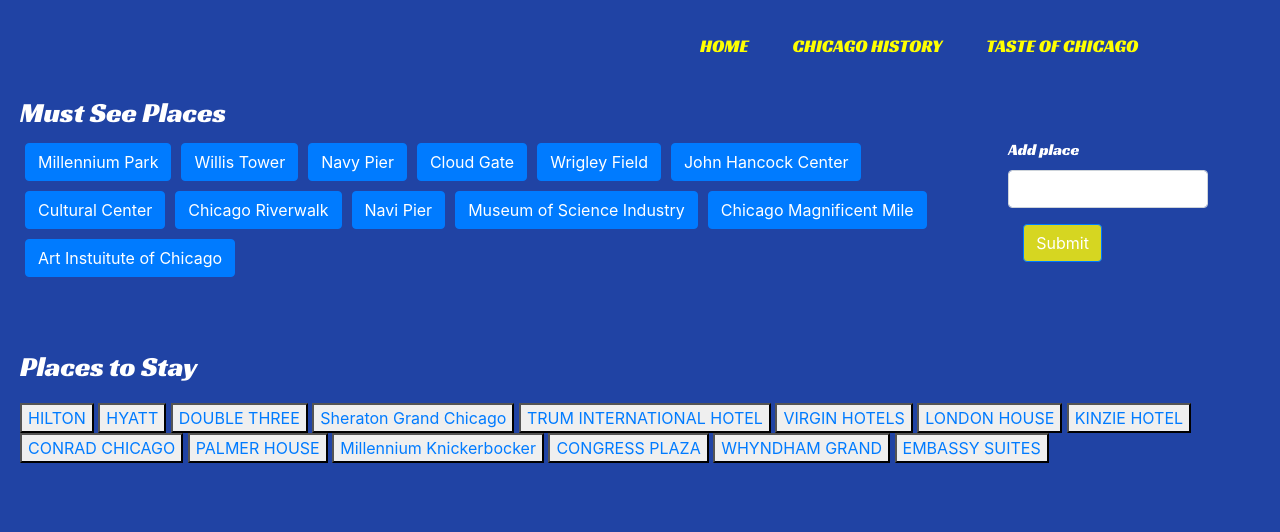
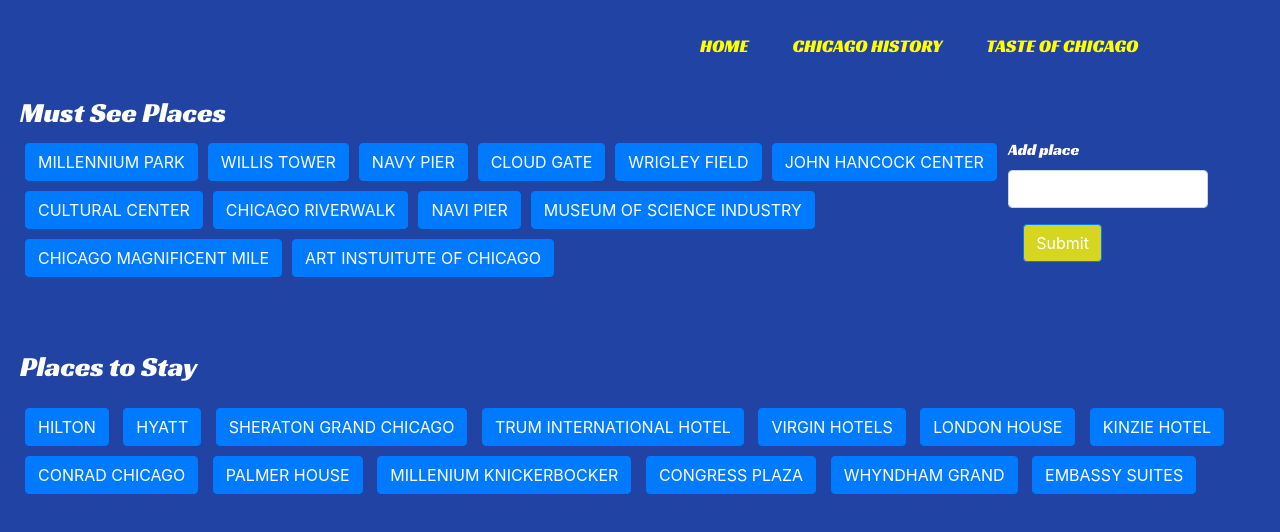
Before and after one commit to Aizadik/explore-chicago, a plain HTML site: page project-1.ExploreChicago.html in a window 1280 px wide. Drawn offline with nearby package versions, Linux system fonts and the light colour scheme.

Commit message:
changing style

```diff
--- a/assets/css/Explore.css
+++ b/assets/css/Explore.css
@@ -10,7 +10,8 @@
 }
 
 #btn-link {
-    background-color: 214, 214, 33;
+    /* background-color: 214, 214, 33; */
+    color: white;
 }
 
 .hotels {
@@ -62,11 +63,12 @@
 }
 
 .gifanchor:after {
+    color: white;
     content: 'Show on the map';
     visibility: visible;
     display: block;
-    background-color: rgb(94, 255, 0);
-    margin-right: 150px;
+    background-color: rgb(214, 214, 33);
+    margin-right: 200px;
 }
 
 .gifall img:hover {
@@ -87,7 +89,6 @@
     margin-top: 10px;
     font-family: 'Racing Sans One', cursive;
     font-size: 20px;
-
 }
 
 .main-nav li {
@@ -110,9 +111,9 @@
 .main-nav li a:active {
     border-bottom: 2px solid #e67e22;
 }
-#panel {
 
-}
+#panel {}
+
 #geocode #map {
     display: none;
     margin-left: 20px;
@@ -132,10 +133,11 @@
     max-height: 450px;
     border: 2px solid yellow;
     border-radius: 4px;
-    -webkit-box-shadow: inset 0 1px 1px rgba(0,0,0,.05);
-    box-shadow: inset 0 1px 1px rgba(0,0,0,.05);
+    -webkit-box-shadow: inset 0 1px 1px rgba(0, 0, 0, .05);
+    box-shadow: inset 0 1px 1px rgba(0, 0, 0, .05);
 }
-#Restaurant{
+
+#Restaurant {
     margin-left: 20px;
     color: yellow;
     font-size: 20px;
--- a/assets/css/historyStyle.css
+++ b/assets/css/historyStyle.css
@@ -65,7 +65,7 @@
 }
 
 h2 {
-    color: burlywood;
+    color: rgb(214, 214, 33);
     margin-top: 20px;
     margin-bottom: 20px;
 }
--- a/assets/javascript/explore.js
+++ b/assets/javascript/explore.js
@@ -6,10 +6,12 @@
     var placess = ["Millennium Park", "Willis Tower", "Navy Pier", "Cloud Gate", "Wrigley Field",
         "John Hancock Center", "Cultural Center", "Chicago Riverwalk", "Navi Pier", "Museum of Science Industry", "Chicago Magnificent Mile", "Art Instuitute of Chicago"
     ];
+
     /*
      * creating a loop to take the value of the array and place it to the new buttons
      */
     for (var i = 0; i < placess.length; i++) {
+        placess[i] = placess[i].toLocaleUpperCase();
         var newbutton = `<button class="btn btn-primary" data-places=${placess[i]} style = "margin:5px">${placess[i]}</button>`
         $(".buttons").append(newbutton);
     }
--- a/project-1.ExploreChicago.html
+++ b/project-1.ExploreChicago.html
@@ -43,20 +43,19 @@
     <h3>Places to Stay</h3>
 
     <div class="hotels">
-        <button><a target = "_blank" href="https://www.booking.com/hotel/us/hilton-chicago.html?" id="btn-link">HILTON</a></button>
-        <button><a target = "_blank" href="https://www.booking.com/hotel/us/hyatt-regency-chicago.html?">HYATT</a></button>
-        <button><a target = "_blank" href="https://www.booking.com/hotel/us/doubletree-chicago-magnificent-mile.html?">DOUBLE THREE</a></button>
-        <button><a target = "_blank" href="https://www.booking.com/hotel/us/double-three-chicago.html?">Sheraton Grand Chicago</a></button>
-        <button><a target = "_blank" href="https://www.booking.com/hotel/us/trump-international-tower-chicago.html?">TRUM INTERNATIONAL HOTEL</a></button>
-        <button><a target = "_blank" href="https://www.booking.com/hotel/us/virgin-hotels-chicago-chicago.html?">VIRGIN HOTELS</a></button>
-        <button><a target = "_blank" href="https://www.booking.com/hotel/us/londonhouse-chicago-curio-collection-by-hilton.html?">LONDON HOUSE</a></button>
-        <button><a target = "_blank" href="https://www.booking.com/hotel/us/amalfi-chicago.html?">KINZIE HOTEL</a></button>
-        <button><a target = "_blank" href="https://www.booking.com/hotel/us/conrad-chicago-chicago.html?">CONRAD CHICAGO</a></button>
-        <button><a target = "_blank" href="https://www.booking.com/hotel/us/the-palmer-house.html?">PALMER HOUSE</a></button>
-        <button><a target = "_blank" href="https://www.booking.com/hotel/us/millennium-knickerbocker.html?">Millennium Knickerbocker</a></button>
-        <button><a target = "_blank" href="https://www.booking.com/hotel/us/congress-plaza.html?">CONGRESS PLAZA</a></button>
-        <button><a target = "_blank" href="https://www.booking.com/hotel/us/wyndham-grand-chicago-riverfront.html?">WHYNDHAM GRAND</a></button>
-        <button><a target = "_blank" href="https://www.booking.com/hotel/us/embassy-suites-chicago-downtown-lakefront.html?">EMBASSY SUITES</a></button>
+        <button class="btn btn-primary" style="margin:5px"><a target = "_blank" href="https://www.booking.com/hotel/us/hilton-chicago.html?" id="btn-link">HILTON</a></button>
+        <button class="btn btn-primary" style="margin:5px"><a target = "_blank" href="https://www.booking.com/hotel/us/hyatt-regency-chicago.html?" id="btn-link">HYATT</a></button>
+        <button class="btn btn-primary" style="margin:5px"><a target = "_blank" href="https://www.booking.com/hotel/us/double-three-chicago.html?" id="btn-link">SHERATON GRAND CHICAGO</a></button>
+        <button class="btn btn-primary" style="margin:5px"><a target = "_blank" href="https://www.booking.com/hotel/us/trump-international-tower-chicago.html?" id="btn-link">TRUM INTERNATIONAL HOTEL</a></button>
+        <button class="btn btn-primary" style="margin:5px"><a target = "_blank" href="https://www.booking.com/hotel/us/virgin-hotels-chicago-chicago.html?" id="btn-link">VIRGIN HOTELS</a></button>
+        <button class="btn btn-primary" style="margin:5px"><a target = "_blank" href="https://www.booking.com/hotel/us/londonhouse-chicago-curio-collection-by-hilton.html?" id="btn-link">LONDON HOUSE</a></button>
+        <button class="btn btn-primary" style="margin:5px"><a target = "_blank" href="https://www.booking.com/hotel/us/amalfi-chicago.html?" id="btn-link">KINZIE HOTEL</a></button>
+        <button class="btn btn-primary" style="margin:5px"><a target = "_blank" href="https://www.booking.com/hotel/us/conrad-chicago-chicago.html?" id="btn-link">CONRAD CHICAGO</a></button>
+        <button class="btn btn-primary" style="margin:5px"><a target = "_blank" href="https://www.booking.com/hotel/us/the-palmer-house.html?" id="btn-link">PALMER HOUSE</a></button>
+        <button class="btn btn-primary" style="margin:5px"><a target = "_blank" href="https://www.booking.com/hotel/us/millennium-knickerbocker.html?" id="btn-link">MILLENIUM KNICKERBOCKER</a></button>
+        <button class="btn btn-primary" style="margin:5px"><a target = "_blank" href="https://www.booking.com/hotel/us/congress-plaza.html?" id="btn-link">CONGRESS PLAZA</a></button>
+        <button class="btn btn-primary" style="margin:5px"><a target = "_blank" href="https://www.booking.com/hotel/us/wyndham-grand-chicago-riverfront.html?" id="btn-link">WHYNDHAM GRAND</a></button>
+        <button class="btn btn-primary" style="margin:5px"><a target = "_blank" href="https://www.booking.com/hotel/us/embassy-suites-chicago-downtown-lakefront.html?" id="btn-link">EMBASSY SUITES</a></button>
     </div>
 </body>
 
```
